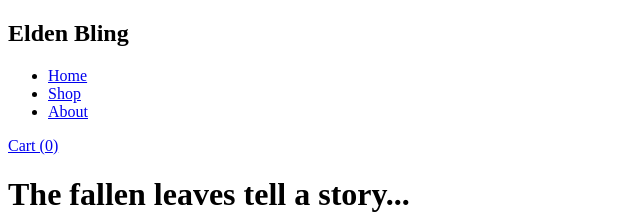
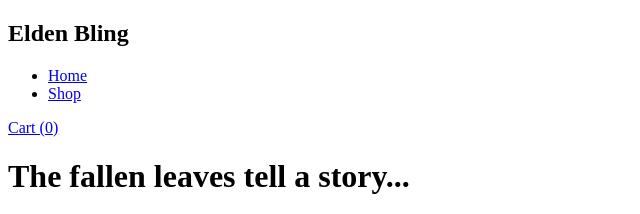
Before and after one commit to keffri/shopping-cart, a React (Create React App) app: page / in a window 1280 px wide. Shown: the top 214 px of the page, without its empty margins (0-640 px from the left). Built offline with nearby package versions, Linux system fonts and the light colour scheme; the HTML template or start-up script is replaced by a standard one.

Commit message:
about removed

```diff
--- a/src/App.js
+++ b/src/App.js
@@ -19,7 +19,6 @@ function App() {
             path="/shop"
             element={<Shop cartItems={cartItems} setCartItems={setCartItems} />}
           />
-          <Route path="/about" element={<About />} />
           <Route
             path="/cart"
             element={<Cart cartItems={cartItems} setCartItems={setCartItems} />}
--- a/src/components/Navbar.js
+++ b/src/components/Navbar.js
@@ -15,9 +15,6 @@ const Navbar = (props) => {
           <li className="navbar__link">
             <a href="/shop">Shop</a>
           </li>
-          <li className="navbar__link">
-            <a href="/about">About</a>
-          </li>
         </ul>
 
         <a className="navbar__link" href="/cart">
```
